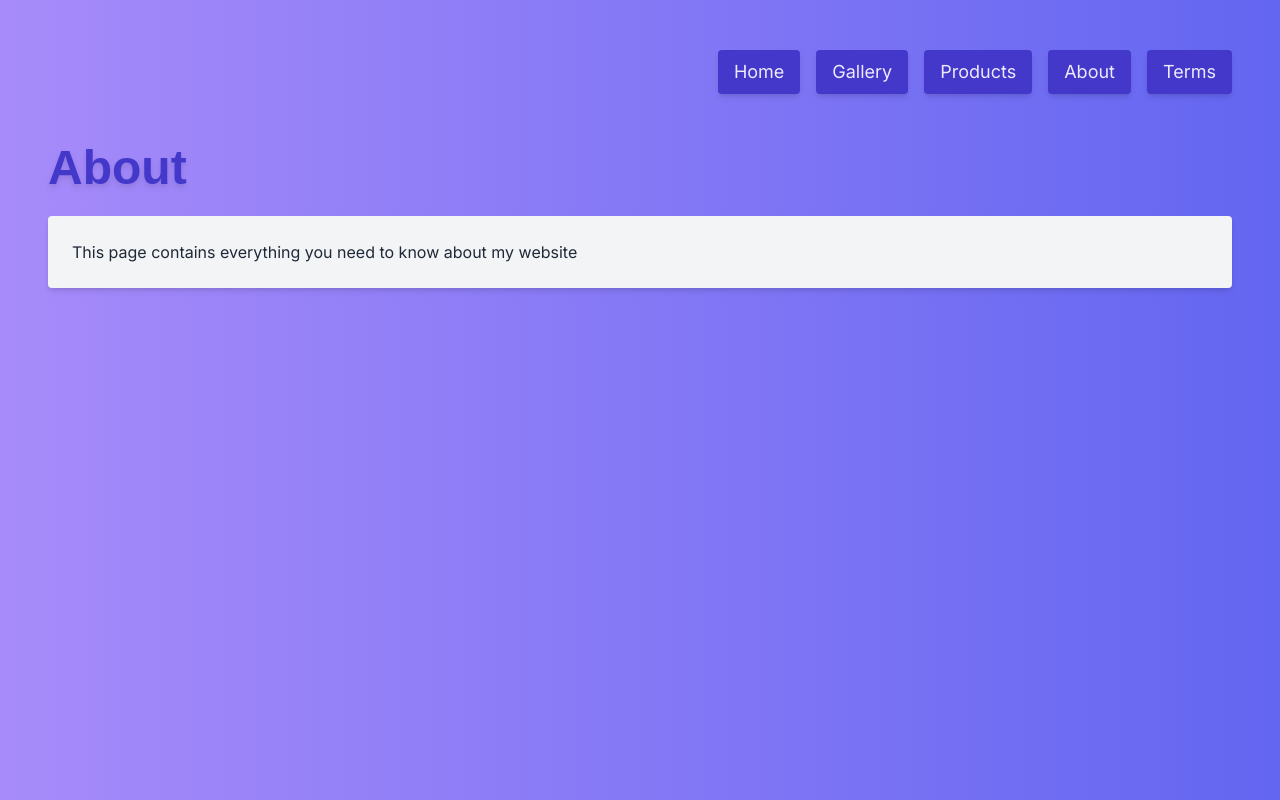
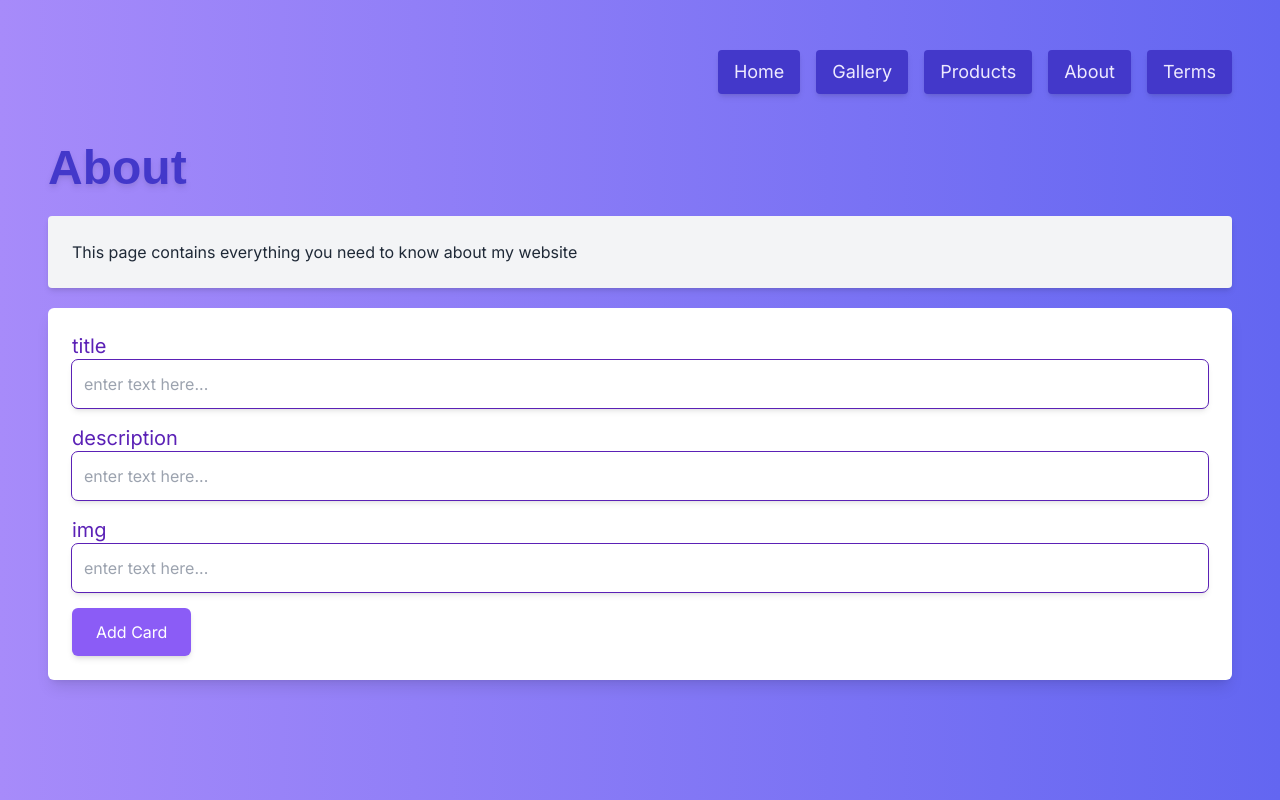
Before and after one commit to Jessino/csci31final, a Next.js app: page /about in a window 1280 px wide. Built offline with nearby package versions, Linux system fonts and the light colour scheme; a web font is replaced by a local one.

Commit message:
added ability to create cards

```diff
--- a/next.config.js
+++ b/next.config.js
@@ -1,4 +1,8 @@
 /** @type {import('next').NextConfig} */
-const nextConfig = {}
+const nextConfig = {
+  experimental: {
+    serverActions: true,
+  },
+}
 
 module.exports = nextConfig
--- a/src/app/about/page.js
+++ b/src/app/about/page.js
@@ -2,6 +2,7 @@ import Image from 'next/image'
 import Navbar from '../components/Navbar'
 import PageTitle from '../components/PageTitle'
 import PageContent from '../components/PageContent'
+import CardForm from '../components/CardForm'
 
 export default function About() {
   return (
@@ -10,6 +11,7 @@ export default function About() {
       <div className="m-12">
         <PageTitle title="About" />
         <PageContent content="This page contains everything you need to know about my website" />
+        <CardForm />
       </div>
     </div>
   )
--- /dev/null
+++ b/src/app/components/Button.js
@@ -0,0 +1,11 @@
+export default function Button({ children, onClick, type = 'button' }) {
+  return (
+    <button
+      className="px-6 py-3 bg-violet-500 rounded-md text-white transition-all shadow-md hover:bg-violet-600 active:bg-violet-700"
+      type={type}
+      onClick={onClick}
+    >
+      {children}
+    </button>
+  )
+}
--- /dev/null
+++ b/src/app/components/CardForm.js
@@ -0,0 +1,40 @@
+import { redirect } from 'next/navigation'
+import { insertCard } from '../utils/supabase-client'
+import Button from './Button'
+import Field from './Field'
+import Input from './Input'
+import Label from './Label'
+
+async function createCard(formData) {
+  'use server'
+  const title = formData.get('title')
+  const description = formData.get('description')
+  const img = formData.get('img')
+  insertCard({ title, description, img })
+  redirect('/')
+  // get each field out of formData
+  // call supabase-client insertCard
+}
+
+export default function CardForm() {
+  return (
+    <form action={createCard} className="p-6 bg-white rounded-md shadow-lg">
+      <Field>
+        <Label label="title" />
+        <Input id="title" name="title" />
+      </Field>
+
+      <Field>
+        <Label label="description" />
+        <Input id="description" name="description" />
+      </Field>
+
+      <Field>
+        <Label label="img" />
+        <Input id="img" name="img" />
+      </Field>
+
+      <Button type="submit">Add Card</Button>
+    </form>
+  )
+}
--- /dev/null
+++ b/src/app/components/Field.js
@@ -0,0 +1,3 @@
+export default function Field({ children }) {
+  return <div className="flex flex-col">{children}</div>
+}
--- /dev/null
+++ b/src/app/components/Input.js
@@ -0,0 +1,11 @@
+export default function Input({ type = 'text', placeholder = 'enter text here...', name, id }) {
+  return (
+    <input
+      className="p-3 rounded-md shadow-md mb-4 outline outline-1 outline-violet-800"
+      name={name}
+      id={id}
+      type={type}
+      placeholder={placeholder}
+    />
+  )
+}
--- /dev/null
+++ b/src/app/components/Label.js
@@ -0,0 +1,7 @@
+export default function Label({ htmlFor, label }) {
+  return (
+    <label className="text-xl text-violet-800" htmlFor={htmlFor}>
+      {label}
+    </label>
+  )
+}
--- a/src/app/gallery/page.js
+++ b/src/app/gallery/page.js
@@ -5,14 +5,13 @@ import Card from '../components/Card'
 import Footer from '../components/Footer'
 import Fullscreen from '../components/Fullscreen'
 
-import { createClient } from '@supabase/supabase-js'
+import { findCards } from '../utils/supabase-client'
 
 // Create a single supabase client for interacting with your database
-const supabase = createClient('https://ahsxmxdtdhqtdxcxadwp.supabase.co', process.env.SUPABASE_SERVICE_ROLE_KEY)
-export const revalidate = 3000
+export const revalidate = 0
 
 export default async function Gallary() {
-  const { data: cards, error } = await supabase.from('cards').select()
+  const cards = await findCards()
   return (
     <div>
       <Fullscreen />
--- /dev/null
+++ b/src/app/utils/supabase-client.js
@@ -0,0 +1,18 @@
+import { createClient } from '@supabase/supabase-js'
+
+export function getClient() {
+  const supabase = createClient('https://ahsxmxdtdhqtdxcxadwp.supabase.co', process.env.SUPABASE_SERVICE_ROLE_KEY)
+  return supabase
+}
+
+export async function insertCard(card) {
+  const supabase = getClient()
+  const { error } = await supabase.from('cards').insert(card)
+}
+
+export async function findCards() {
+  const supabase = getClient()
+  const { data: cards, error } = await supabase.from('cards').select()
+  return cards
+  // implements https://supabase.com/docs/reference/javascript/select
+}
```
